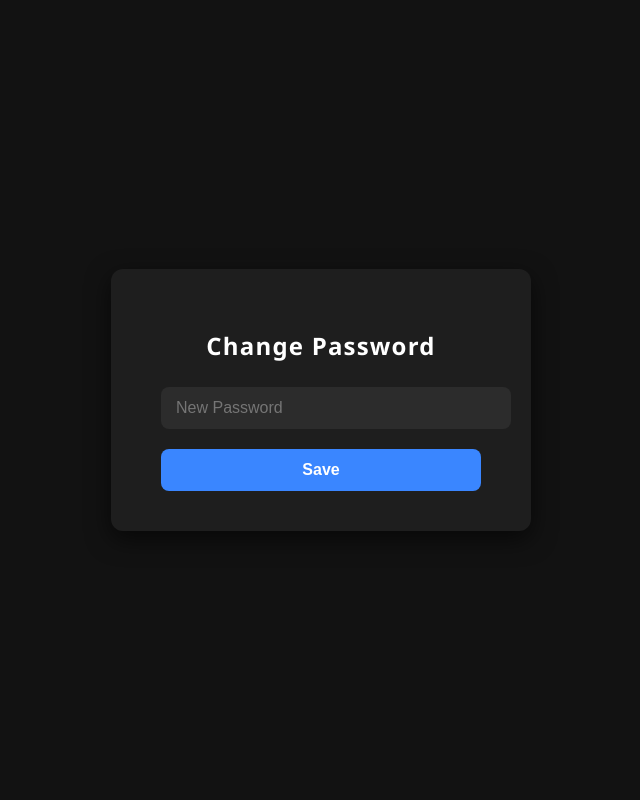
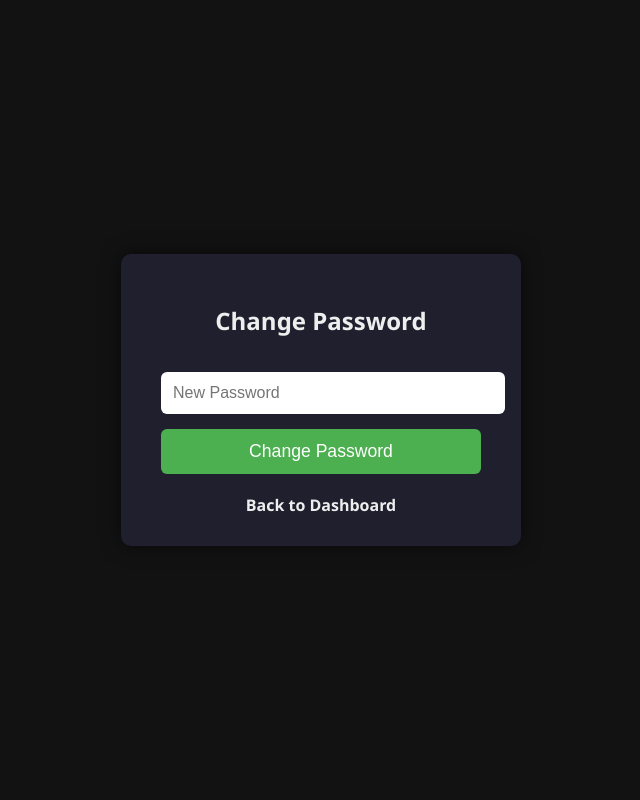
Before and after one commit to iqfadi0/IPS-DOMINO, a Flask app: page /change-password in a window 1280 px wide. Shown: the whole page, without its empty margins (319-959 px from the left). Run offline with Flask 3, Linux system fonts and the light colour scheme.

Commit message:
Update change_password.html

```diff
--- a/templates/change_password.html
+++ b/templates/change_password.html
@@ -7,7 +7,7 @@
   <style>
     body {
       background: #121212;
-      color: #fff;
+      color: #eee;
       font-family: 'Segoe UI', Tahoma, Geneva, Verdana, sans-serif;
       display: flex;
       justify-content: center;
@@ -15,58 +15,64 @@
       height: 100vh;
       margin: 0;
     }
-    .container {
-      background: #1e1e1e;
-      padding: 40px 50px;
-      border-radius: 12px;
-      box-shadow: 0 8px 24px rgba(0,0,0,0.6);
+    .form-box {
+      background: #1f1f2e;
+      padding: 30px 40px;
+      border-radius: 10px;
+      box-shadow: 0 0 20px #0008;
       width: 320px;
       text-align: center;
     }
-    h2 {
-      margin-bottom: 25px;
-      font-weight: 700;
-      letter-spacing: 1.2px;
-    }
     input[type="password"] {
       width: 100%;
-      padding: 12px 15px;
-      margin-bottom: 20px;
+      padding: 12px;
+      margin: 15px 0;
+      border-radius: 6px;
       border: none;
-      border-radius: 8px;
       font-size: 1em;
-      background: #2c2c2c;
-      color: #fff;
-      outline: none;
-      transition: background 0.3s ease;
-    }
-    input[type="password"]:focus {
-      background: #3a3a3a;
     }
     button {
       width: 100%;
-      padding: 12px 0;
-      background: #3a86ff;
+      padding: 12px;
+      border-radius: 6px;
       border: none;
-      border-radius: 8px;
+      background-color: #4caf50;
       color: white;
-      font-size: 1em;
-      font-weight: 700;
+      font-size: 1.1em;
       cursor: pointer;
-      transition: background 0.3s ease;
+      transition: background-color 0.3s ease;
     }
     button:hover {
-      background: #265ebf;
+      background-color: #45a049;
+    }
+    .message {
+      margin-bottom: 15px;
+      font-weight: 600;
+      color: #4caf50;
+    }
+    a.back-link {
+      display: inline-block;
+      margin-top: 20px;
+      color: #eee;
+      text-decoration: none;
+      font-weight: 600;
+    }
+    a.back-link:hover {
+      text-decoration: underline;
     }
   </style>
 </head>
 <body>
-  <div class="container">
+  <div class="form-box">
     <h2>Change Password</h2>
+    {% if message %}
+      <div class="message">{{ message }}</div>
+    {% endif %}
     <form method="POST" action="/change-password">
       <input type="password" name="new_password" placeholder="New Password" required />
-      <button type="submit">Save</button>
+      <button type="submit">Change Password</button>
     </form>
+    <a href="/dashboard" class="back-link">Back to Dashboard</a>
   </div>
 </body>
 </html>
```
